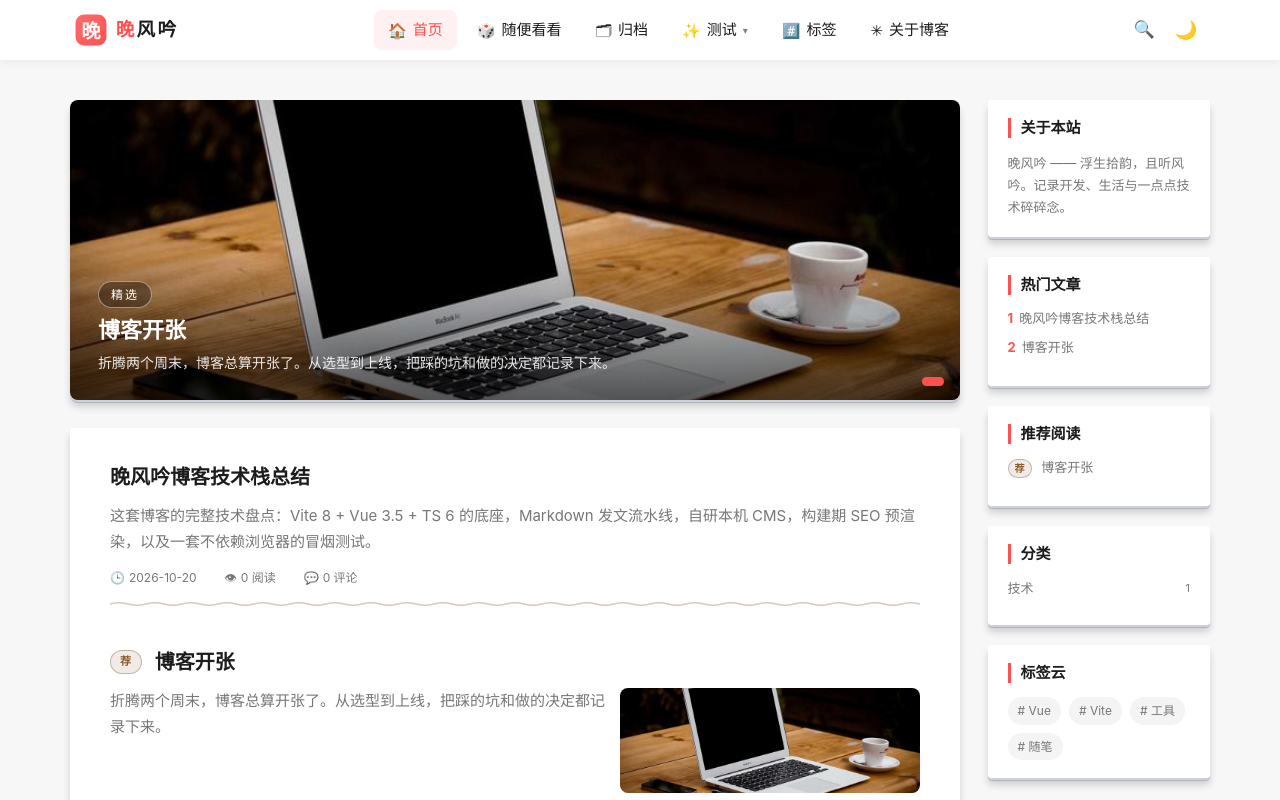
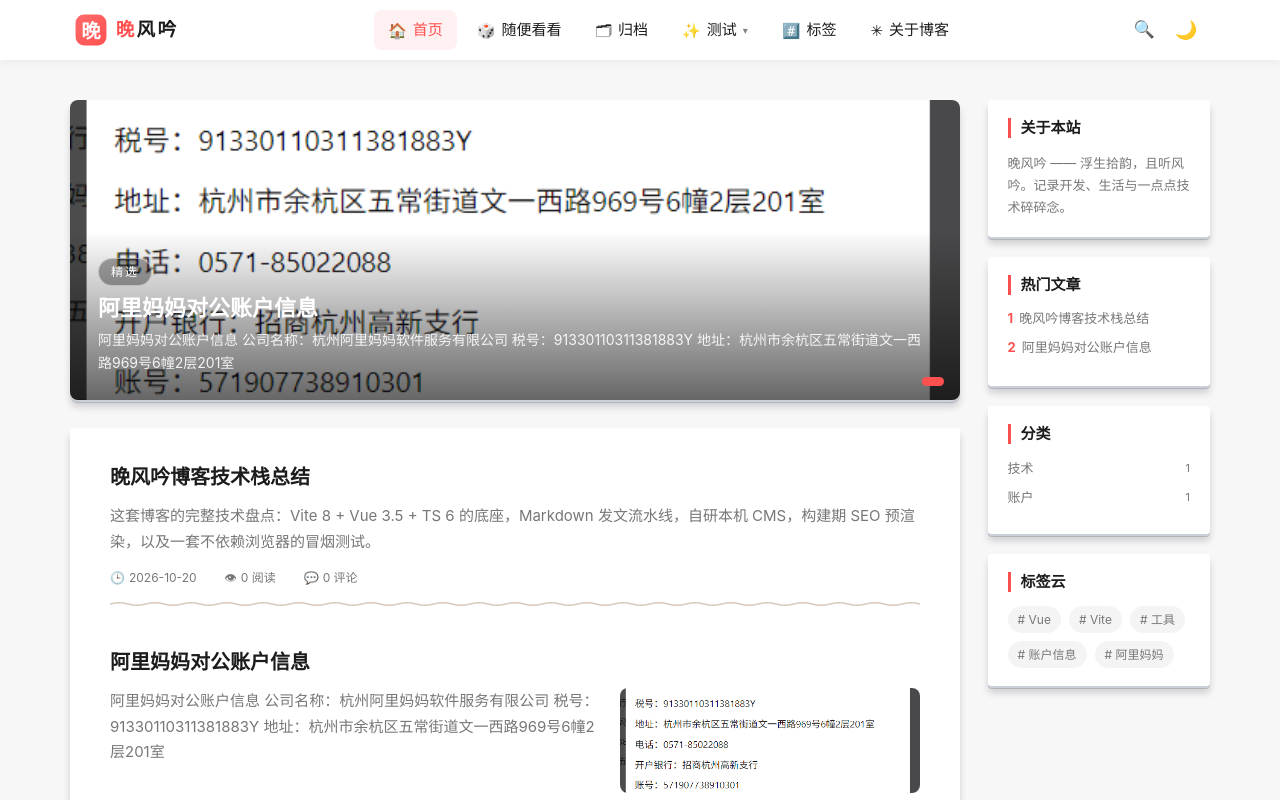
Before and after one commit to 769863269/wanfengyin-blog, a Vue app: page / in a window 1280 px wide. Shown: the top 800 px of the page. Built offline with nearby package versions, Linux system fonts and the light colour scheme.

Commit message:
post: 博客开张 / 阿里妈妈对公账户信息 / 晚风吟博客技术栈总结

```diff
--- a/src/data/posts.generated.ts
+++ b/src/data/posts.generated.ts
@@ -12,7 +12,7 @@
     "title": "晚风吟博客技术栈总结",
     "excerpt": "这套博客的完整技术盘点：Vite 8 + Vue 3.5 + TS 6 的底座，Markdown 发文流水线，自研本机 CMS，构建期 SEO 预渲染，以及一套不依赖浏览器的冒烟测试。",
     "cover": "",
-    "publishedTime": "",
+    "publishedTime": "09:29",
     "publishedAt": "2026-10-20",
     "views": 0,
     "commentCount": 0,
@@ -36,23 +36,24 @@
     "readingMinutes": 4
   },
   {
-    "slug": "blog-launch",
-    "title": "博客开张",
-    "excerpt": "折腾两个周末，博客总算开张了。从选型到上线，把踩的坑和做的决定都记录下来。",
-    "cover": "/images/covers/blog-launch.jpg",
-    "publishedTime": "09:25",
-    "publishedAt": "2026-04-01",
-    "views": 2461,
-    "commentCount": 36,
+    "slug": "178885620641950",
+    "title": "阿里妈妈对公账户信息",
+    "excerpt": "阿里妈妈对公账户信息 公司名称：杭州阿里妈妈软件服务有限公司 税号：91330110311381883Y 地址：杭州市余杭区五常街道文一西路969号6幢2层201室",
+    "cover": "/images/covers/cover.png",
+    "publishedTime": "09:27",
+    "publishedAt": "2026-09-08",
+    "views": 0,
+    "commentCount": 0,
     "tags": [
-      "随笔"
+      "账户信息",
+      "阿里妈妈"
     ],
-    "featured": true,
+    "featured": false,
     "pinned": false,
-    "category": "",
-    "author": "晚风吟",
+    "category": "账户",
+    "author": "周周",
     "keywords": [],
     "seoDescription": "",
-    "readingMinutes": 5
+    "readingMinutes": 1
   }
 ]
```
Also changed, not shown: articles/2026-04-01-blog-launch.md (+1 -1 lines), articles/2026-09-08-178885620641950.md (+2 -1 lines), articles/2026-10-20-blog-tech-stack.md (+4 -3 lines), src/data/posts.body.generated.ts (+1 -1 lines).
